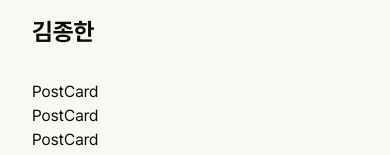
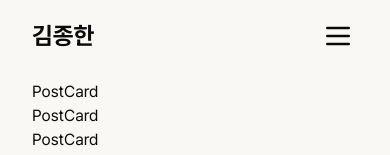
Before and after one commit to jong-k/public-home, a Next.js app: page / in a window 390 px wide. Shown: the top 155 px of the page. Built offline with nearby package versions, Linux system fonts and the light colour scheme.

Commit message:
feat: mobile gnb toggle 버튼 추가

```diff
--- a/src/components/common/AppHeader.tsx
+++ b/src/components/common/AppHeader.tsx
@@ -3,12 +3,19 @@ import { cn } from "@/lib/utils";
 import Link from "next/link";
 import { useEffect, useState } from "react";
 import DesktopGnb from "./DesktopGnb";
+import MobileGnb from "./MobileGnb";
 
 export default function AppHeader() {
   const [isVisible, setIsVisible] = useState(true);
   const [lastScrollY, setLastScrollY] = useState(0);
+  const [isOpen, setIsOpen] = useState(false);
 
   useEffect(() => {
+    if (isOpen) {
+      setIsVisible(true);
+      return;
+    }
+
     const handleScroll = () => {
       const currentScrollY = window.scrollY;
 
@@ -25,7 +32,7 @@ export default function AppHeader() {
     // 스크롤 이벤트가 preventDefault 되지 않도록 passive: true 추가
     window.addEventListener("scroll", handleScroll, { passive: true });
     return () => window.removeEventListener("scroll", handleScroll);
-  }, [lastScrollY]);
+  }, [lastScrollY, isOpen]);
 
   return (
     <header
@@ -37,7 +44,7 @@ export default function AppHeader() {
         "fixed",
         "px-8",
         "transition-transform duration-300",
-        isVisible ? "translate-y-0" : "-translate-y-full",
+        isVisible ? "translate-y-0" : isOpen ? "translate-y-0" : "-translate-y-full",
       )}
     >
       <div className={cn("flex", "items-center", "justify-between")}>
@@ -47,6 +54,9 @@ export default function AppHeader() {
         <div className={cn("hidden", "lg:block")}>
           <DesktopGnb />
         </div>
+        <div className={cn("lg:hidden")}>
+          <MobileGnb isOpen={isOpen} setIsOpen={setIsOpen} />
+        </div>
       </div>
     </header>
   );
--- /dev/null
+++ b/src/components/common/MobileGnb.tsx
@@ -0,0 +1,23 @@
+import { cn } from "@/lib/utils";
+import { Menu, X } from "lucide-react";
+
+interface MobileGnbProps {
+  isOpen: boolean;
+  setIsOpen: (isOpen: boolean) => void;
+}
+
+export default function MobileGnb({ isOpen, setIsOpen }: MobileGnbProps) {
+  return (
+    <div>
+      {isOpen ? (
+        <div className={cn("cursor-pointer", "p-1")} onClick={() => setIsOpen(false)}>
+          <X size={32} />
+        </div>
+      ) : (
+        <div className={cn("cursor-pointer", "p-1")} onClick={() => setIsOpen(true)}>
+          <Menu size={32} />
+        </div>
+      )}
+    </div>
+  );
+}
```
